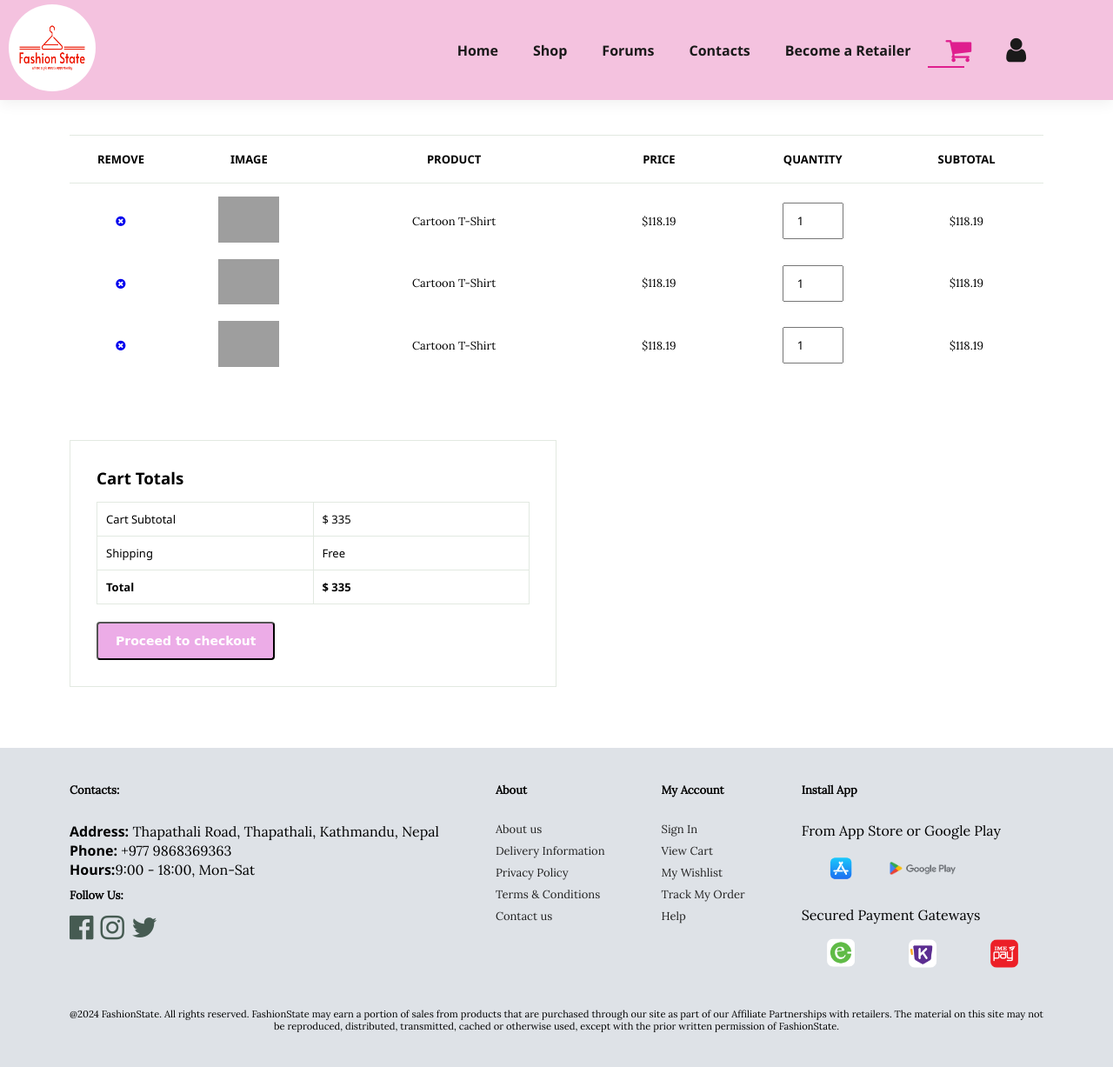
After one commit to imarobot00/FashionState, a Django app: page /sales/cart/ in a window 1280 px wide. The commit adds this page. Shown: the whole page at 87% size. Run offline with Django 4.2, Linux system fonts and the light colour scheme; the visitor is signed in with stand-in values (Sample User, id 1); some web fonts are replaced; grey boxes are pictures that could not be loaded.

Commit message:
cart and profile UI Added

```diff
--- a/sales/static/sales/Homepage/styles1.css
+++ b/sales/static/sales/Homepage/styles1.css
@@ -949,3 +949,104 @@ footer .copyright {
 .form-group button:hover {
     background-color: #45a049;
 }
+
+/* Cart Page */
+
+
+#cart table{
+    width: 100%;
+    border-collapse: collapse;
+    table-layout: fixed;
+    white-space: nowrap;
+}
+
+#cart table img{
+    width: 70px;
+}
+
+#cart table td:nth-child(1){
+    width: 100px;
+    text-align: center;
+}
+
+#cart table td:nth-child(2){
+    width: 150px;
+    text-align: center;
+}
+
+
+#cart table td:nth-child(3){
+    width: 250px;
+    text-align: center;
+}
+
+
+#cart table td:nth-child(4),
+#cart table td:nth-child(5),
+#cart table td:nth-child(6){
+    width: 150px;
+    text-align: center;
+}
+
+#cart table td:nth-child(5) input{
+    width: 70px;
+    padding: 10px 5px 10px 15px;
+}
+
+#cart table thead{
+    border: 1px solid #e2e9e1;
+    border-left: none;
+    border-right: none;
+}
+
+#cart table thead td{
+    font-weight: 700;
+    text-transform: uppercase;
+    font-size: 13px;
+    padding: 18px 0;
+}
+
+#cart table tbody tr td{
+    padding-top: 15px;
+}
+
+#cart table tbody td{
+    font-size: 13px;
+    font-family: 'Lora';
+}
+
+#cart-add{
+    display: flex;
+    flex-wrap: wrap;
+    justify-content: space-between;
+}
+
+#subtotal{
+    width: 50%;
+    margin-bottom: 30px;
+    border: 1px solid #e2e9e1;
+    padding: 30px;
+}
+
+#subtotal table{
+    border-collapse: collapse;
+    width: 100%;
+    margin-bottom: 20px;
+}
+
+#subtotal table td{
+    width: 50%;
+    border: 1px solid #e2e9e1;
+    padding: 10px;
+    font-size: 13px;
+}
+
+#subtotal h3{
+    padding-bottom: 15px;
+}
+
+#subtotal button{
+    background-color: #e280daa6;
+    color: #fff;
+    padding: 12px 20px;
+}
--- /dev/null
+++ b/sales/templates/Home/cart.html
@@ -0,0 +1,153 @@
+<!DOCTYPE html>
+<html lang="en">
+<head>
+    <meta charset="UTF-8">
+    <meta http-equiv="X-UA-Compatible" content="IE=edge">
+    <meta name="viewport" content="width=device-width, initial-scale=1.0">
+    <title>FashionState - Retailer Dashboard</title>
+    {% load static %}
+    <link rel="stylesheet" href="{% static 'sales/Homepage/Fonts/fontsawesome/css/font-awesome.min.css' %}">
+    <link rel="stylesheet" href="{% static 'sales/Homepage/styles1.css' %}">
+</head>
+<body>
+    <section id="header">
+        <a href="#"><img src="{% static 'sales\Homepage\logo.png' %}" class="logo" alt="logo"></a>
+        <div>
+            <ul id="navbar">
+                <li><a href="#" >Home</a></li>
+                <li><a href="{% url 'shop' %}">Shop</a></li>
+                <li><a href="#">Forums</a></li>
+
+                <li><a href="#">Contacts</a></li>
+                <li><a href="{% url 'retailer_login'%}">Become a Retailer</a></li>
+                <li id="lg-bag"><a href="{% url 'cart'%}" class="active"><i class="fa fa-shopping-cart fa-2x" aria-hidden="true"></i></a></li>
+                <li><a href="{% url 'profile'%}"><i class="fa fa-user fa-2x" aria-hidden="true"></i></a></li>
+                <a href="#" id="close"><i class="fa fa-times" aria-hidden="true"></i></a>
+            </ul>
+            <div id="mobile">
+                <a href="#"><i class="fa fa-shopping-cart fa-2x" aria-hidden="true" style="padding-left: 250px;"></i></a>
+                <i id="bar" class="fa fa-outdent fa-2x" aria-hidden="true" style="padding-left: 50px;"></i>
+
+            </div>
+        </div>
+    </section>
+
+    <section id="cart" class="section-p1">
+        <table width="100%">
+            <thead>
+                <tr>
+                    <td>Remove</td>
+                    <td>Image</td>
+                    <td>Product</td>
+                    <td>Price</td>
+                    <td>Quantity</td>
+                    <td>Subtotal</td>
+                </tr>
+            </thead>
+            <tbody>
+                <tr>
+                    <td><a href="#"><i class="fa fa-times-circle" aria-hidden="true"></i></a></td>
+                    <td><img src="cartoon-Tshirt.jpg" alt=""></td>
+                    <td>Cartoon T-Shirt</td>
+                    <td>$118.19</td>
+                    <td><input type="number" value="1"></td>
+                    <td>$118.19</td>
+                </tr>
+                <tr>
+                    <td><a href="#"><i class="fa fa-times-circle" aria-hidden="true"></i></a></td>
+                    <td><img src="cartoon-Tshirt.jpg" alt=""></td>
+                    <td>Cartoon T-Shirt</td>
+                    <td>$118.19</td>
+                    <td><input type="number" value="1"></td>
+                    <td>$118.19</td>
+                </tr>
+                <tr>
+                    <td><a href="#"><i class="fa fa-times-circle" aria-hidden="true"></i></a></td>
+                    <td><img src="cartoon-Tshirt.jpg" alt=""></td>
+                    <td>Cartoon T-Shirt</td>
+                    <td>$118.19</td>
+                    <td><input type="number" value="1"></td>
+                    <td>$118.19</td>
+                </tr>
+            </tbody>
+        </table>
+    </section>
+
+    <section id="cart-add" class="section-p1">
+        <div id="subtotal">
+            <h3>Cart Totals</h3>
+            <table>
+                <tr>
+                    <td>Cart Subtotal</td>
+                    <td>$ 335</td>
+                </tr>
+                <tr>
+                    <td>Shipping</td>
+                    <td>Free</td>
+                </tr>
+                <tr>
+                    <td><strong>Total</strong></td>
+                    <td><strong>$ 335</strong></td>
+                </tr>
+            </table>
+            <button class="normal">Proceed to checkout</button>
+        </div>
+    </section>
+
+
+    <footer class="section-p1">
+        <div class="col">
+            <h4>Contacts:</h4>
+            <p><strong>Address:</strong> Thapathali Road, Thapathali, Kathmandu, Nepal</p>
+            <p><strong>Phone:</strong> +977 9868369363</p>
+            <p><strong>Hours:</strong>9:00 - 18:00, Mon-Sat</p>
+
+            <div class="follow">
+                <h4 style="padding-top: 10px; padding-bottom: 5px;">Follow Us:</h4>
+                <div class="icon">
+                    <i class="fa fa-facebook-official fa-2x" aria-hidden="true"></i>
+                    <i class="fa fa-instagram fa-2x" aria-hidden="true"></i>
+                    <i class="fa fa-twitter fa-2x" aria-hidden="true"></i>
+                </div>
+            </div>
+        </div>
+        <div class="col">
+            <h4>About</h4>
+            <a href="#">About us</a>
+            <a href="#">Delivery Information</a>
+            <a href="#">Privacy Policy</a>
+            <a href="#">Terms & Conditions</a>
+            <a href="#">Contact us</a>
+        </div>
+
+        <div class="col">
+            <h4>My Account</h4>
+            <a href="#">Sign In</a>
+            <a href="#">View Cart</a>
+            <a href="#">My Wishlist</a>
+            <a href="#">Track My Order</a>
+            <a href="#">Help</a>
+        </div>
+
+        <div class="col install">
+            <h4>Install App</h4>
+            <p>From App Store or Google Play</p>
+            <div class="row">
+                <img src="{% static 'sales/Homepage/applefont.png' %}" alt="" style="width: 90px; height: auto;">
+                <img src="{% static 'sales/Homepage/playstore.png' %}" alt="" style="width: 90px; height: auto;">
+            </div>
+            <p>Secured Payment Gateways </p>
+            <div>
+            <img src="{% static 'sales/Homepage/esewa.png' %}" alt="" style="width: 90px; height: auto; padding: 0 0;" >
+            <img src="{% static 'sales/Homepage/khalti.png' %}" alt="" style="width: 90px; height: auto;">
+            <img src="{% static 'sales/Homepage/imepay.png' %}" alt="" style="width: 90px; height: auto;">
+        </div>
+        </div>
+
+        <div class="copyright">
+            <p>@2024 FashionState. All rights reserved. FashionState may earn a portion of sales from products that are purchased through our site as part of our Affiliate Partnerships with retailers. The material on this site may not be reproduced, distributed, transmitted, cached or otherwise used, except with the prior written permission of FashionState.</p>
+        </div>
+    </footer>
+
+</body>
+</html>
--- a/sales/templates/Home/homepage.html
+++ b/sales/templates/Home/homepage.html
@@ -20,8 +20,8 @@
 
                 <li><a href="#">Contacts</a></li>
                 <li><a href="{% url 'retailer_login'%}">Become a Retailer</a></li>
-                <li id="lg-bag"><a href="#"><i class="fa fa-shopping-cart fa-2x" aria-hidden="true"></i></a></li>
-                <li><a href="#"><i class="fa fa-user fa-2x" aria-hidden="true"></i></a></li>
+                <li id="lg-bag"><a href="{% url 'cart'%}"><i class="fa fa-shopping-cart fa-2x" aria-hidden="true"></i></a></li>
+                <li><a href="{% url 'profile'%}"><i class="fa fa-user fa-2x" aria-hidden="true"></i></a></li>
                 <a href="#" id="close"><i class="fa fa-times" aria-hidden="true"></i></a>
             </ul>
             <div id="mobile">
--- a/sales/urls.py
+++ b/sales/urls.py
@@ -14,7 +14,9 @@ urlpatterns=[
     path('shop/',views.shop,name="shop"),
     path('retailer_login/', views.retailer_login, name='retailer_login'),
     path('retailer_dashboard/', views.retailer_dashboard, name='retailer_dashboard'),
-    path('shop/<int:id>/',views.product_detail, name='product_detail')
+    path('shop/<int:id>/',views.product_detail, name='product_detail'),
+    path('profile/',views.profile,name='profile'),
+    path('cart/',views.cart,name='cart')
 ]
 
 # Serve media files during development
--- a/sales/views.py
+++ b/sales/views.py
@@ -123,3 +123,11 @@ def retailer_dashboard(request):
         items = cursor.fetchall()
 
     return render(request, 'Home/retailer_dashboard.html', {'items': items})
+
+@login_required
+def cart(request):
+    return render(request,'Home/cart.html')
+
+@login_required
+def profile(request):
+    return render(request,'Home/profile.html')
```
Also changed, not shown: sales/templates/Home/profile.html (added, +116 -0 lines).
